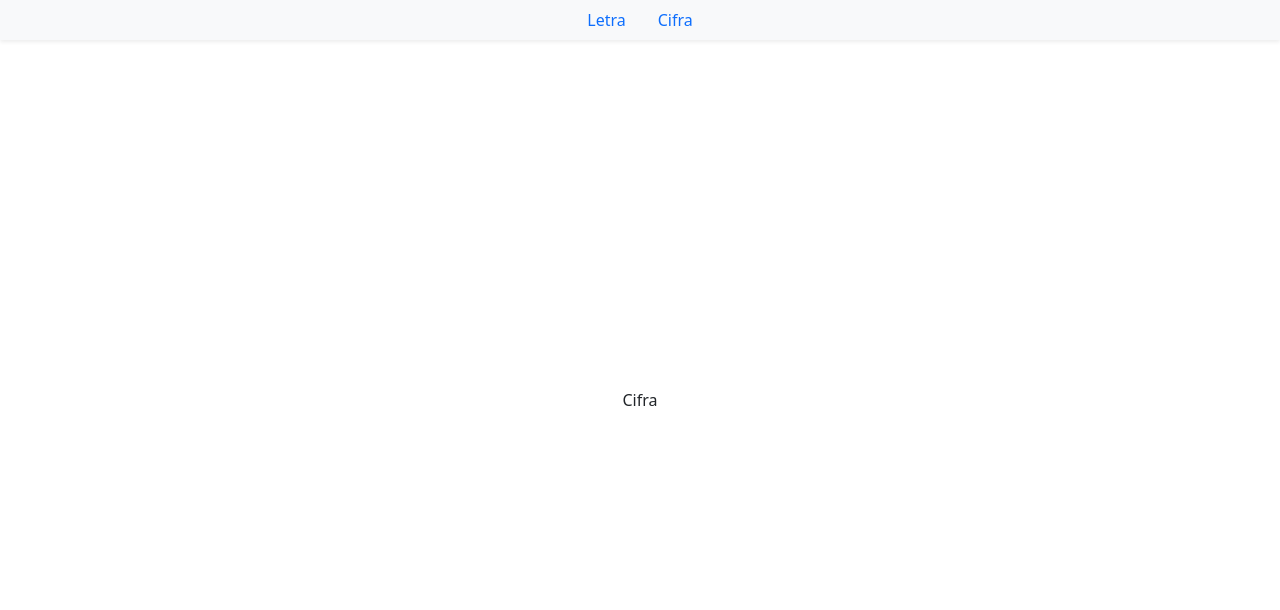
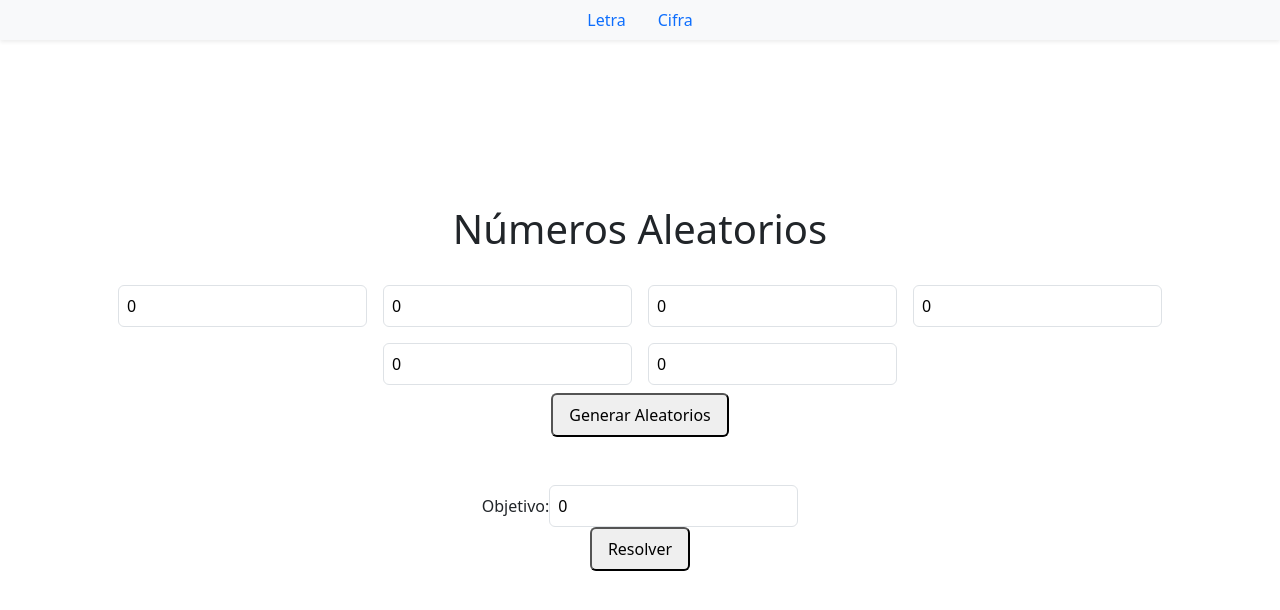
Before and after one commit to danielrs89/letraCifra, a React (Vite) app: page /cifra in a window 1280 px wide. Shown: the top 610 px of the page. Built offline with nearby package versions, Linux system fonts and the light colour scheme.

Commit message:
page cifra OK

```diff
--- a/src/App.jsx
+++ b/src/App.jsx
@@ -4,6 +4,7 @@ import LetraPage from './pages/LetraPage';
 import CifraPage from './pages/CifraPage';
 import HomePage from './pages/HomePage';
 import './App.css'
+import React from 'react';
 
 
 
--- a/src/pages/CifraPage.jsx
+++ /dev/null
@@ -1,12 +0,0 @@
-import NavComponent from '../components/NavComponent'
-
-function Cifra() {
-  return (
-    <>
-      <NavComponent />
-      <div>Cifra</div>
-    </>
-  )
-}
-
-export default Cifra
--- /dev/null
+++ b/src/pages/CifraPage.tsx
@@ -0,0 +1,174 @@
+import React, { useState } from 'react';
+import NavComponent from '../components/NavComponent';
+
+function Cifra() {
+  // Estado para los números aleatorios, el objetivo, la solución y los pasos.
+  const [numbers, setNumbers] = useState<number[]>(Array(6).fill(0));
+  const [target, setTarget] = useState<number>(0);
+  const [solution, setSolution] = useState<string>("");
+  const [steps, setSteps] = useState<string[]>([]);
+
+  // Maneja el cambio de valores en los inputs de los números.
+  const handleNumberChange = (index: number, value: string) => {
+    const newNumbers = [...numbers];
+    const parsedValue = Math.max(0, parseInt(value) || 0); // Asegura que no haya negativos.
+    newNumbers[index] = parsedValue;
+    setNumbers(newNumbers);
+  };
+
+  // Genera 6 números aleatorios entre 1 y 99.
+  const generateRandomNumbers = () => {
+    const randomNumbers = Array.from({ length: 6 }, () => Math.floor(Math.random() * 99) + 1);
+    setNumbers(randomNumbers);
+  };
+
+  // Resuelve el problema buscando la mejor expresión.
+  const solve = (nums: number[]) => {
+    let bestExpression = "";
+    let closestValue = Infinity;
+    let bestSteps: string[] = [];
+
+    // Función recursiva para generar las expresiones posibles.
+    const generateExpressions = (
+      currentNumbers: number[],
+      expression: string = "",
+      currentValue: number | null = null,
+      currentSteps: string[] = []
+    ) => {
+      // Cuando ya hay un valor calculado, comparamos la diferencia con el objetivo.
+      if (currentValue !== null && expression !== "") {
+        const diff = Math.abs(currentValue - target);
+        if (diff < Math.abs(closestValue - target)) {
+          closestValue = currentValue;
+          bestExpression = expression;
+          bestSteps = [...currentSteps];
+        }
+      }
+
+      // Iteramos por los números disponibles y generamos nuevas expresiones.
+      for (let i = 0; i < currentNumbers.length; i++) {
+        const num = currentNumbers[i];
+        const remainingNumbers = [
+          ...currentNumbers.slice(0, i),
+          ...currentNumbers.slice(i + 1),
+        ];
+
+        // Si es el primer número, comenzamos la expresión.
+        if (currentValue === null) {
+          generateExpressions(remainingNumbers, `${num}`, num, [`${num}`]);
+        } else {
+          // Operaciones posibles: suma, multiplicación, resta, y división.
+          generateExpressions(
+            remainingNumbers,
+            `(${expression} + ${num})`,
+            currentValue + num,
+            [...currentSteps, `${currentValue} + ${num} = ${currentValue + num}`]
+          );
+
+          generateExpressions(
+            remainingNumbers,
+            `(${expression} * ${num})`,
+            currentValue * num,
+            [...currentSteps, `${currentValue} * ${num} = ${currentValue * num}`]
+          );
+
+          // Solo restamos si no resulta en un número negativo.
+          if (currentValue - num >= 0) {
+            generateExpressions(
+              remainingNumbers,
+              `(${expression} - ${num})`,
+              currentValue - num,
+              [...currentSteps, `${currentValue} - ${num} = ${currentValue - num}`]
+            );
+          }
+
+          // Solo dividimos si es divisible exactamente y el divisor no es cero.
+          if (num !== 0 && currentValue % num === 0) {
+            generateExpressions(
+              remainingNumbers,
+              `(${expression} / ${num})`,
+              currentValue / num,
+              [...currentSteps, `${currentValue} / ${num} = ${currentValue / num}`]
+            );
+          }
+        }
+      }
+    };
+
+    // Llamada inicial para generar las expresiones con los números dados.
+    generateExpressions(nums);
+    setSolution(`${bestExpression} = ${closestValue}`);
+    setSteps(bestSteps.slice(1)); // El primer paso no es necesario porque es el número original.
+  };
+
+  // Ejecuta la solución al hacer clic en el botón de resolver.
+  const handleSolve = () => {
+    solve(numbers);
+  };
+
+  return (
+    <>
+      <NavComponent />
+
+      <div id="app" className="text-center p-8">
+        <h1 className="text-2xl font-bold mb-4">Números Aleatorios</h1>
+
+        {/* Muestra los inputs para los números */}
+        <div>
+          {numbers.map((num, index) => (
+            <input
+              key={index}
+              type="number"
+              value={num}
+              onChange={(e) => handleNumberChange(index, e.target.value)}
+              className="m-2 p-2 border border-gray-300 rounded"
+              min="0"
+            />
+          ))}
+        </div>
+
+        {/* Botón para generar números aleatorios */}
+        <button
+          onClick={generateRandomNumbers}
+          className="mb-4 px-3 py-2 rounded"
+        >
+          Generar Aleatorios
+        </button>
+
+        {/* Input para el objetivo */}
+        <div className="mt-4">
+          <label className="mr-2">Objetivo:</label>
+          <input
+            type="number"
+            value={target}
+            onChange={(e) => setTarget(Math.max(0, parseInt(e.target.value) || 0))}
+            className="p-2 border border-gray-300 rounded"
+            min="0"
+          />
+        </div>
+
+        {/* Botón para resolver el problema */}
+        <button
+          onClick={handleSolve}
+          className="mb-4 px-3 py-2 rounded"
+        >
+          Resolver
+        </button>
+
+        {/* Mostrar la solución y los pasos */}
+        {solution && (
+          <div className="mt-8">
+            <p><strong>Solución:</strong> {solution}</p>
+            <ul className="border border-black d-inline-block p-4 list-unstyled">
+              {steps.map((step, index) => (
+                <li key={index}>{step}</li>
+              ))}
+            </ul>
+          </div>
+        )}
+      </div>
+    </>
+  );
+}
+
+export default Cifra;
--- a/src/pages/HomePage.jsx
+++ b/src/pages/HomePage.jsx
@@ -2,11 +2,9 @@ import NavComponent from '../components/NavComponent';
 
 function HomePage() {
   return (
-
     <>
-    <NavComponent/>
-    <div>HomePage</div>
-    <img src="icon.png" alt="logo" />
+      <NavComponent />
+      <img src="icon.png" alt="logo" />
     </>
   )
 }
```
Also changed, not shown: src/pages/LetraPage.tsx (line endings or trailing spaces).
